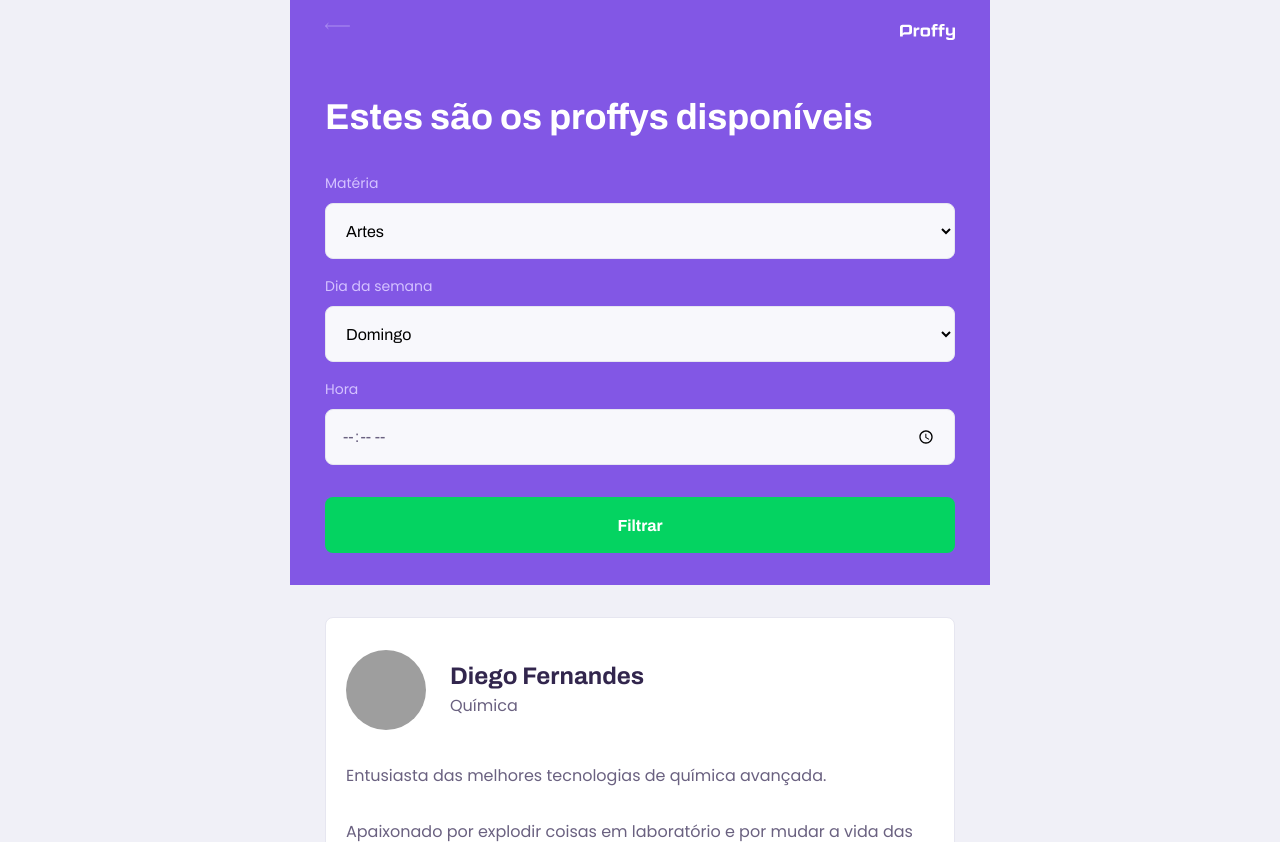
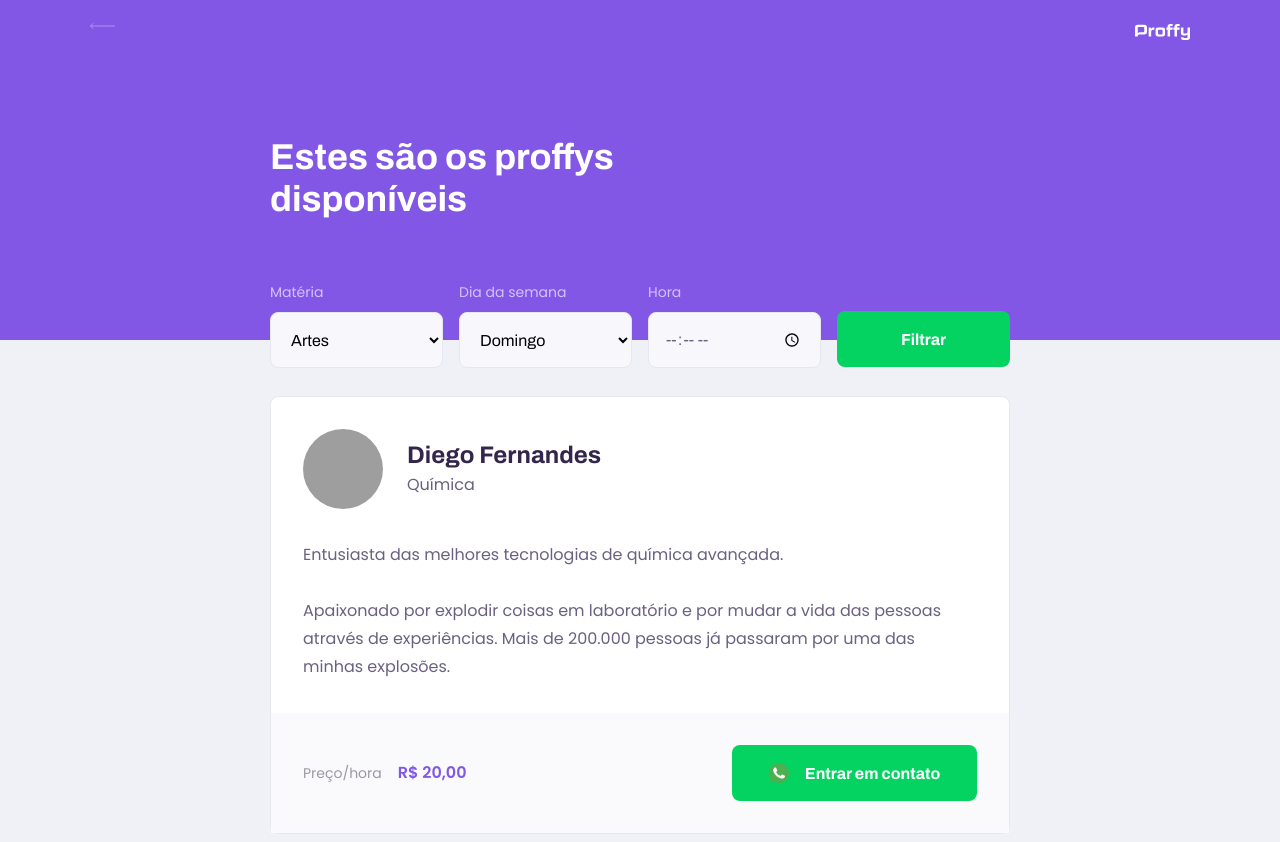
Before and after one commit to robertabononi/proffy-nlw2, a plain HTML site: page study.html in a window 1280 px wide. Shown: the top 842 px of the page. Drawn offline with Linux system fonts and the light colour scheme; grey boxes are pictures that could not be loaded.

Commit message:
styling teacher-item: desktop version

```diff
--- a/styles/partials/page-study.css
+++ b/styles/partials/page-study.css
@@ -37,6 +37,8 @@
 .page-header .header-content {
   width: 90%;
   margin: 3.2rem auto;
+
+  position: relative;
 }
 
 .page-header .header-content strong {
@@ -153,7 +155,7 @@
   margin-top: 0.4rem;
 }
 
-.teacher-item p {
+.teacher-item > p {
   padding: 0 2rem;
   font-size: 1.6rem;
   line-height: 2.8rem;
@@ -205,3 +207,75 @@
 .teacher-item footer button:hover {
   background: var(--color-secondary-dark);
 }
+
+@media (min-width: 700px) {
+  #page-study #container {
+    max-width: 100vw;
+  }
+
+  .page-header {
+    height: 340px;
+  }
+
+  .page-header .top-bar-container {
+    max-width: 1100px;
+  }
+
+  .page-header .header-content {
+    max-width: 740px;
+
+    margin: 0 auto;
+
+    flex: 1 1;
+    padding-bottom: 48px;
+    display: flex;
+    flex-direction: column;
+    justify-content: center;
+  }
+
+  .page-header .header-content strong {
+    max-width: 350px;
+  }
+
+  .teacher-item header,
+  .teacher-item footer {
+    padding: 32px;
+  }
+
+  #search-teachers {
+    display: grid;
+    grid-template-columns: repeat(4, 1fr);
+    gap: 16px;
+    position: absolute;
+    bottom: -28px;
+  }
+
+  #page-study main {
+    padding: 32px 0;
+    max-width: 740px;
+    margin: 0 auto;
+  }
+
+  #search-teachers .select-block {
+    margin-bottom: 0;
+  }
+
+  .teacher-item > p {
+    padding: 0 32px;
+  }
+
+  .teacher-item footer p strong {
+    display: initial;
+    margin-left: 16px;
+  }
+
+  .teacher-item footer button {
+    width: 245px;
+    font-size: 16px;
+    justify-content: center;
+  }
+
+  .teacher-item footer button img {
+    margin-right: 16px;
+  }
+}
```
